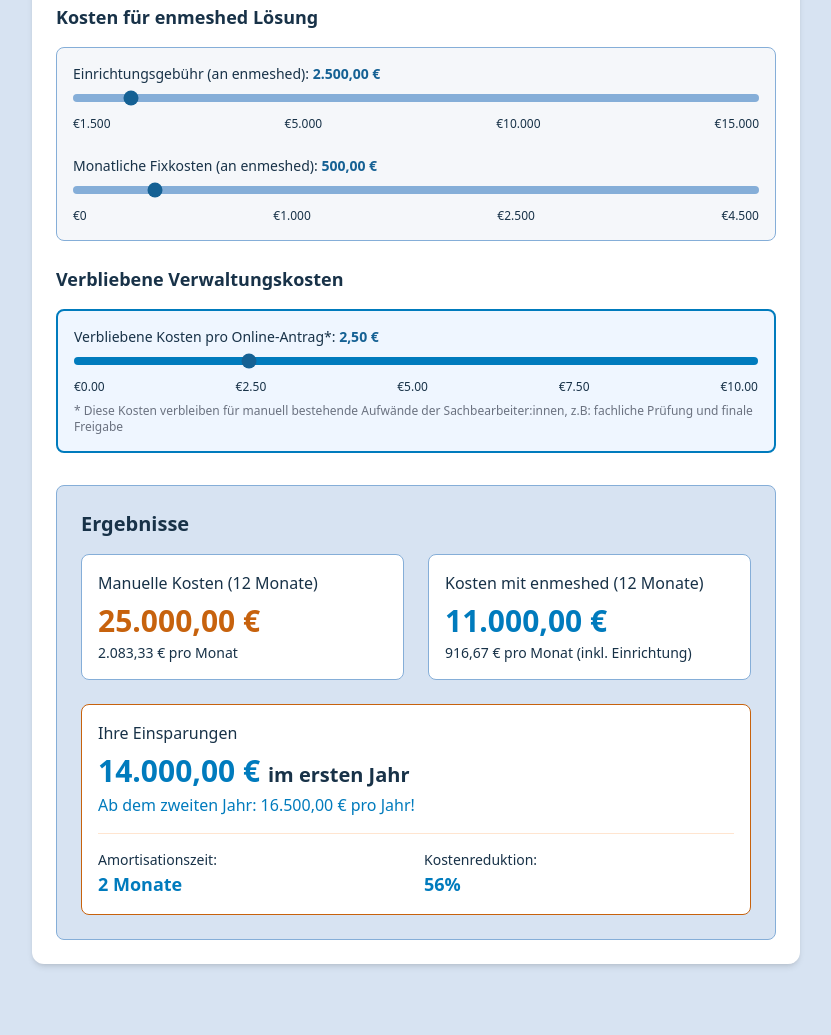
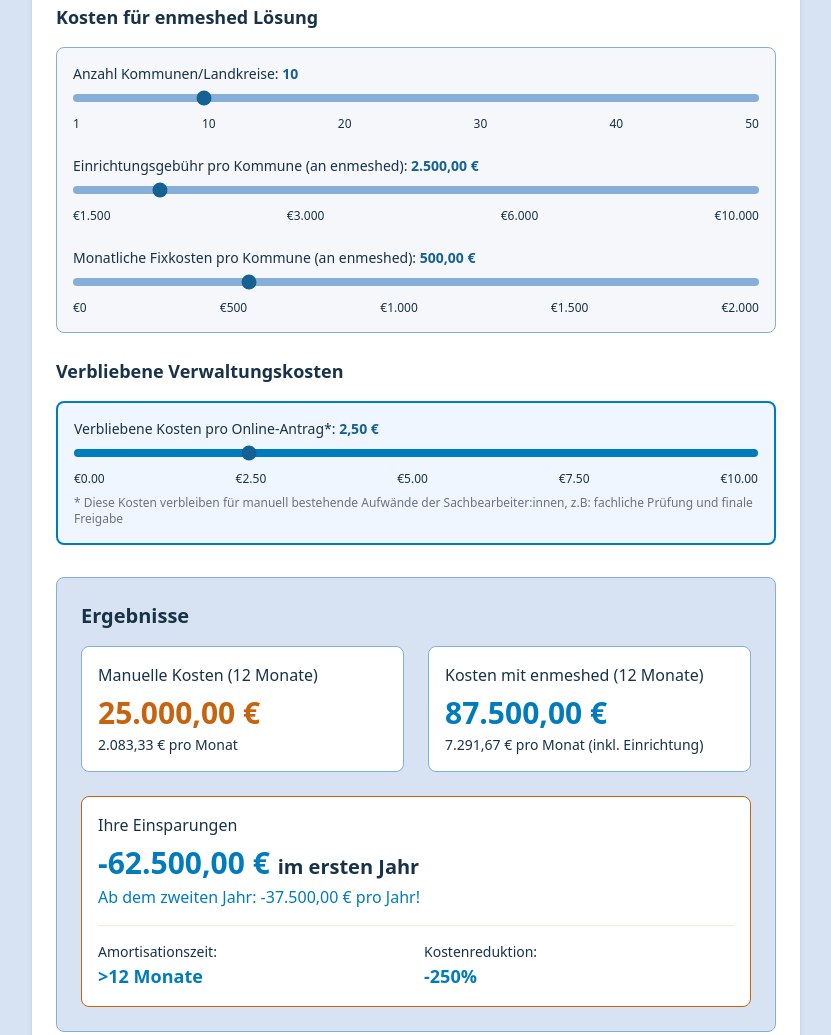
Before and after one commit to fatschi/fatschi.github.io, a website: page calculator_onlineantrag.html in a window 1280 px wide. Shown: the part 341-1376 px from the top of the page, without its empty margins (224-1055 px from the left). Before the commit the page ends 1337 px from the top, so only its background shows below. Drawn offline with nearby package versions, Linux system fonts and the light colour scheme.

Commit message:
add slider for kommunen

```diff
--- a/calculator_onlineantrag.html
+++ b/calculator_onlineantrag.html
@@ -194,6 +194,38 @@
               </h3>
               <div class="bg-input-bg p-4 rounded-lg border border-medium-blue">
                 <div class="space-y-6">
+                  <!-- Number of municipalities slider -->
+                  <div class="space-y-2">
+                    <div class="flex justify-between">
+                      <label
+                        for="municipalityCount"
+                        class="block text-sm font-medium text-secondary"
+                      >
+                        Anzahl Kommunen/Landkreise:
+                        <span class="font-bold text-dark-blue"
+                          >{{ municipalityCount }}</span
+                        >
+                      </label>
+                    </div>
+                    <input
+                      id="municipalityCount"
+                      type="range"
+                      v-model.number="municipalityCount"
+                      min="1"
+                      max="50"
+                      step="1"
+                      class="w-full h-2 bg-medium-blue rounded-lg appearance-none cursor-pointer accent-dark-blue"
+                    />
+                    <div class="flex justify-between text-xs text-secondary">
+                      <span>1</span>
+                      <span>10</span>
+                      <span>20</span>
+                      <span>30</span>
+                      <span>40</span>
+                      <span>50</span>
+                    </div>
+                  </div>
+
                   <!-- Setup fee slider -->
                   <div class="space-y-2">
                     <div class="flex justify-between">
@@ -201,7 +233,7 @@
                         for="setupFee"
                         class="block text-sm font-medium text-secondary"
                       >
-                        Einrichtungsgebühr (an enmeshed):
+                        Einrichtungsgebühr pro Kommune (an enmeshed):
                         <span class="font-bold text-dark-blue"
                           >{{ formatCurrency(setupFee) }}</span
                         >
@@ -212,15 +244,15 @@
                       type="range"
                       v-model.number="setupFee"
                       min="1500"
-                      max="15000"
+                      max="10000"
                       step="100"
                       class="w-full h-2 bg-medium-blue rounded-lg appearance-none cursor-pointer accent-dark-blue"
                     />
                     <div class="flex justify-between text-xs text-secondary">
                       <span>€1.500</span>
-                      <span>€5.000</span>
+                      <span>€3.000</span>
+                      <span>€6.000</span>
                       <span>€10.000</span>
-                      <span>€15.000</span>
                     </div>
                   </div>
 
@@ -231,7 +263,7 @@
                         for="monthlyFee"
                         class="block text-sm font-medium text-secondary"
                       >
-                        Monatliche Fixkosten (an enmeshed):
+                        Monatliche Fixkosten pro Kommune (an enmeshed):
                         <span class="font-bold text-dark-blue"
                           >{{ formatCurrency(monthlyFee) }}</span
                         >
@@ -242,15 +274,16 @@
                       type="range"
                       v-model.number="monthlyFee"
                       min="0"
-                      max="4500"
+                      max="2000"
                       step="50"
                       class="w-full h-2 bg-medium-blue rounded-lg appearance-none cursor-pointer accent-dark-blue"
                     />
                     <div class="flex justify-between text-xs text-secondary">
                       <span>€0</span>
+                      <span>€500</span>
                       <span>€1.000</span>
-                      <span>€2.500</span>
-                      <span>€4.500</span>
+                      <span>€1.500</span>
+                      <span>€2.000</span>
                     </div>
                   </div>
                 </div>
@@ -343,8 +376,8 @@
               <span class="text-xl text-secondary">im ersten Jahr</span>
             </p>
             <p class="text-primary mt-1">
-              Ab dem zweiten Jahr: {{ formatCurrency(savingsYearly + setupFee)
-              }} pro Jahr!
+              Ab dem zweiten Jahr: {{ formatCurrency(savingsYearly +
+              totalSetupCost) }} pro Jahr!
             </p>
 
             <div class="mt-4 pt-4 border-t border-light-orange">
@@ -381,8 +414,9 @@
           const sliderValue = ref(3333.33);
           const payrollCount = ref(1000);
           const manualCost = ref(25.0); // Default value changed to 25€
-          const setupFee = ref(2500);
-          const monthlyFee = ref(500);
+          const municipalityCount = ref(10); // New slider for number of municipalities
+          const setupFee = ref(2500); // Now per municipality
+          const monthlyFee = ref(500); // Now per municipality
           const solutionCostPerDocument = ref(2.5); // Default value changed to 2.5€
 
           // Convert slider position (0-100) to exponential value (10-100,000)
@@ -401,6 +435,15 @@
             return new Intl.NumberFormat("de-DE").format(payrollCount.value);
           });
 
+          // Calculate total setup and monthly costs
+          const totalSetupCost = computed(() => {
+            return setupFee.value * municipalityCount.value;
+          });
+
+          const totalMonthlyFee = computed(() => {
+            return monthlyFee.value * municipalityCount.value;
+          });
+
           // Calculations
           const manualTotal = computed(() => {
             return (payrollCount.value * manualCost.value) / 12; // Divided by 12 to get monthly cost from yearly
@@ -412,31 +455,31 @@
 
           const firstMonthCost = computed(() => {
             return (
-              setupFee.value +
-              monthlyFee.value +
+              totalSetupCost.value +
+              totalMonthlyFee.value +
               (payrollCount.value * solutionCostPerDocument.value) / 12
             );
           });
 
           const followingMonthsCost = computed(() => {
             return (
-              monthlyFee.value +
+              totalMonthlyFee.value +
               (payrollCount.value * solutionCostPerDocument.value) / 12
             );
           });
 
           const solutionTotalMonthly = computed(() => {
             return (
-              setupFee.value / 12 +
-              monthlyFee.value +
+              totalSetupCost.value / 12 +
+              totalMonthlyFee.value +
               (payrollCount.value * solutionCostPerDocument.value) / 12
             );
           });
 
           const solutionTotalYearly = computed(() => {
             return (
-              setupFee.value +
-              monthlyFee.value * 12 +
+              totalSetupCost.value +
+              totalMonthlyFee.value * 12 +
               payrollCount.value * solutionCostPerDocument.value
             );
           });
@@ -448,10 +491,10 @@
           const amortizationPeriod = computed(() => {
             const monthlySavings =
               manualTotal.value -
-              (monthlyFee.value +
+              (totalMonthlyFee.value +
                 (payrollCount.value * solutionCostPerDocument.value) / 12);
             if (monthlySavings <= 0) return ">12";
-            return Math.ceil(setupFee.value / monthlySavings);
+            return Math.ceil(totalSetupCost.value / monthlySavings);
           });
 
           const savingsPercentage = computed(() => {
@@ -464,8 +507,8 @@
           const cumulativeSavings = (months) => {
             const manual = manualTotal.value * months;
             const solution =
-              setupFee.value +
-              monthlyFee.value * months +
+              totalSetupCost.value +
+              totalMonthlyFee.value * months +
               (payrollCount.value * solutionCostPerDocument.value * months) /
                 12;
             return manual - solution;
@@ -542,9 +585,12 @@
             payrollCount,
             formattedPayrollCount,
             manualCost,
+            municipalityCount,
             setupFee,
             monthlyFee,
             solutionCostPerDocument,
+            totalSetupCost,
+            totalMonthlyFee,
             manualTotal,
             manualTotalYearly,
             firstMonthCost,
```
